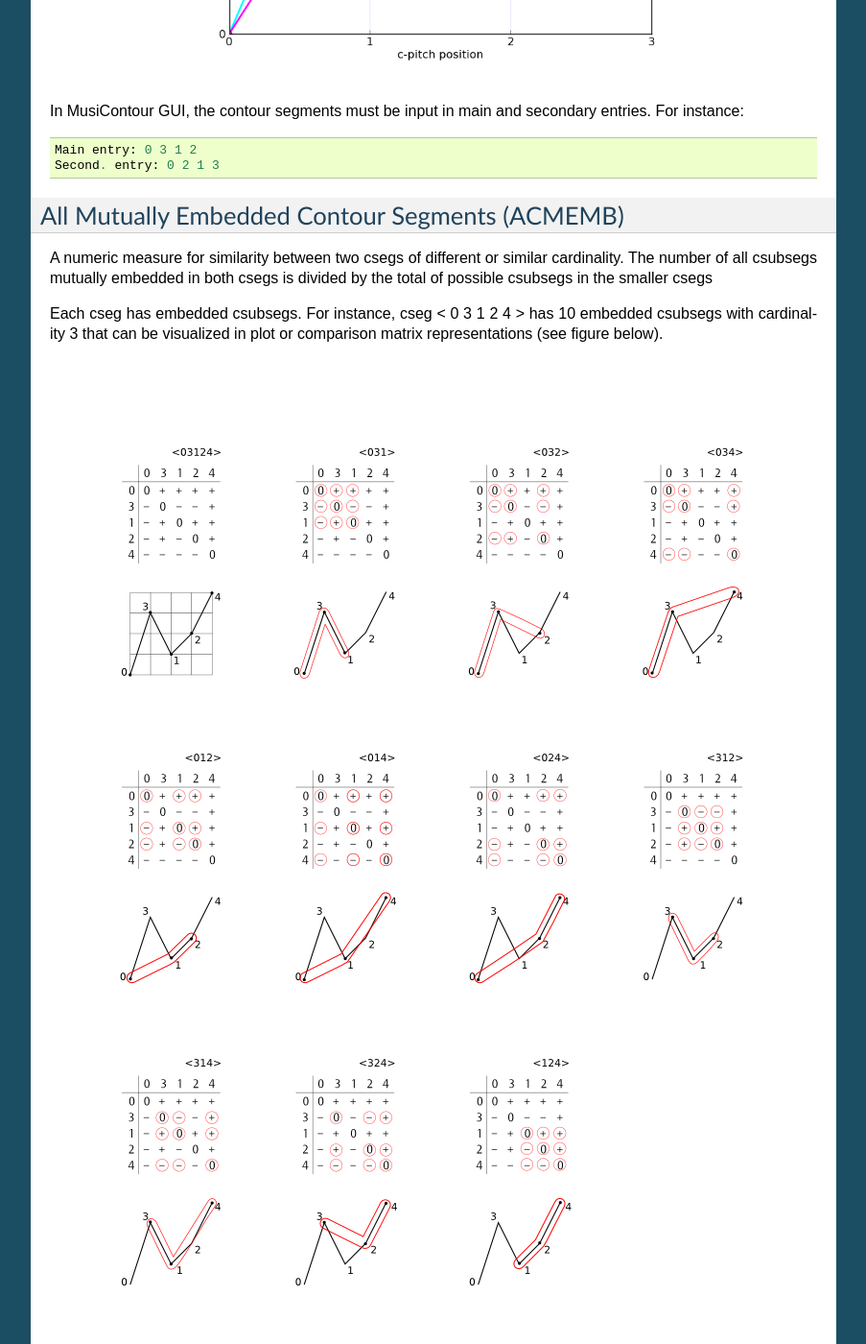
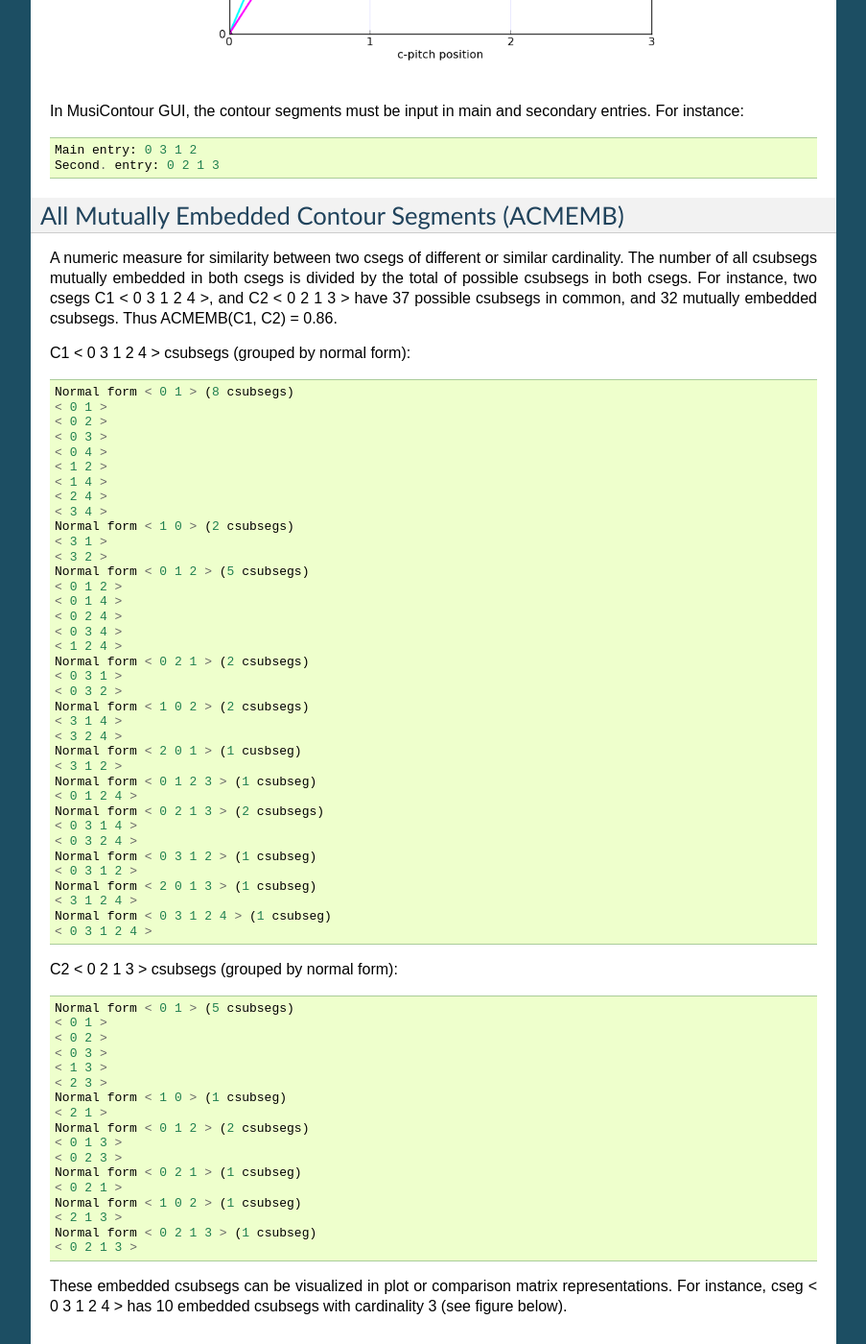
Before and after one commit to msampaio/musicontour, a Sphinx documentation site: the page built from doc/contour-operations.rst, in a window 1280 px wide and 1400 px high, scrolled down 8448 px. Shown: the whole window at 96% size, without its empty margins (198-1101 px from the left). Built offline with Sphinx 7.4.7, drawn with Linux system fonts in a browser that asks for light colours; formulas are drawn with MathJax 3.

Commit message:
Improves ACMEMB text

```diff
--- a/doc/contour-operations.rst
+++ b/doc/contour-operations.rst
@@ -362,12 +362,75 @@ All Mutually Embedded Contour Segments (ACMEMB)
 
 A numeric measure for similarity between two csegs of different or
 similar cardinality. The number of all csubsegs mutually embedded in
-both csegs is divided by the total of possible csubsegs in the smaller
-csegs
+both csegs is divided by the total of possible csubsegs in both
+csegs. For instance, two csegs C1 < 0 3 1 2 4 >, and C2 < 0 2 1 3 >
+have 37 possible csubsegs in common, and 32 mutually embedded
+csubsegs. Thus ACMEMB(C1, C2) = 0.86.
 
-Each cseg has embedded csubsegs. For instance, cseg < 0 3 1 2 4 > has
-10 embedded csubsegs with cardinality 3 that can be visualized in plot
-or comparison matrix representations (see figure below).
+C1 < 0 3 1 2 4 > csubsegs (grouped by normal form)::
+
+   Normal form < 0 1 > (8 csubsegs)
+   < 0 1 >
+   < 0 2 >
+   < 0 3 >
+   < 0 4 >
+   < 1 2 >
+   < 1 4 >
+   < 2 4 >
+   < 3 4 >
+   Normal form < 1 0 > (2 csubsegs)
+   < 3 1 >
+   < 3 2 >
+   Normal form < 0 1 2 > (5 csubsegs)
+   < 0 1 2 >
+   < 0 1 4 >
+   < 0 2 4 >
+   < 0 3 4 >
+   < 1 2 4 >
+   Normal form < 0 2 1 > (2 csubsegs)
+   < 0 3 1 >
+   < 0 3 2 >
+   Normal form < 1 0 2 > (2 csubsegs)
+   < 3 1 4 >
+   < 3 2 4 >
+   Normal form < 2 0 1 > (1 cusbseg)
+   < 3 1 2 >
+   Normal form < 0 1 2 3 > (1 csubseg)
+   < 0 1 2 4 >
+   Normal form < 0 2 1 3 > (2 csubsegs)
+   < 0 3 1 4 >
+   < 0 3 2 4 >
+   Normal form < 0 3 1 2 > (1 csubseg)
+   < 0 3 1 2 >
+   Normal form < 2 0 1 3 > (1 csubseg)
+   < 3 1 2 4 >
+   Normal form < 0 3 1 2 4 > (1 csubseg)
+   < 0 3 1 2 4 >
+
+
+C2 < 0 2 1 3 > csubsegs (grouped by normal form)::
+
+   Normal form < 0 1 > (5 csubsegs)
+   < 0 1 >
+   < 0 2 >
+   < 0 3 >
+   < 1 3 >
+   < 2 3 >
+   Normal form < 1 0 > (1 csubseg)
+   < 2 1 >
+   Normal form < 0 1 2 > (2 csubsegs)
+   < 0 1 3 >
+   < 0 2 3 >
+   Normal form < 0 2 1 > (1 csubseg)
+   < 0 2 1 >
+   Normal form < 1 0 2 > (1 csubseg)
+   < 2 1 3 >
+   Normal form < 0 2 1 3 > (1 csubseg)
+   < 0 2 1 3 >
+
+These embedded csubsegs can be visualized in plot or comparison matrix
+representations. For instance, cseg < 0 3 1 2 4 > has 10 embedded
+csubsegs with cardinality 3 (see figure below).
 
 .. figure:: figs/cemb.png
 
```
